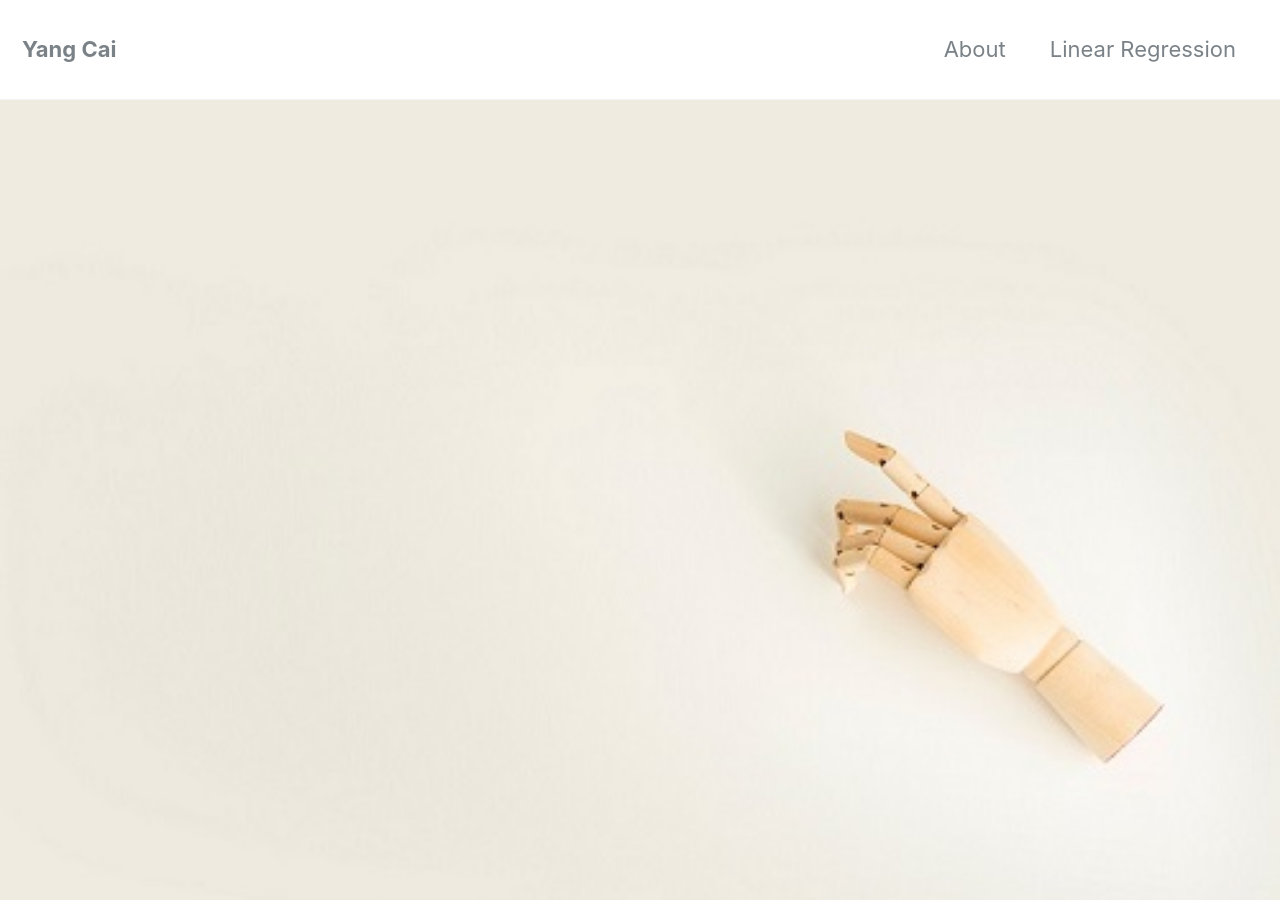
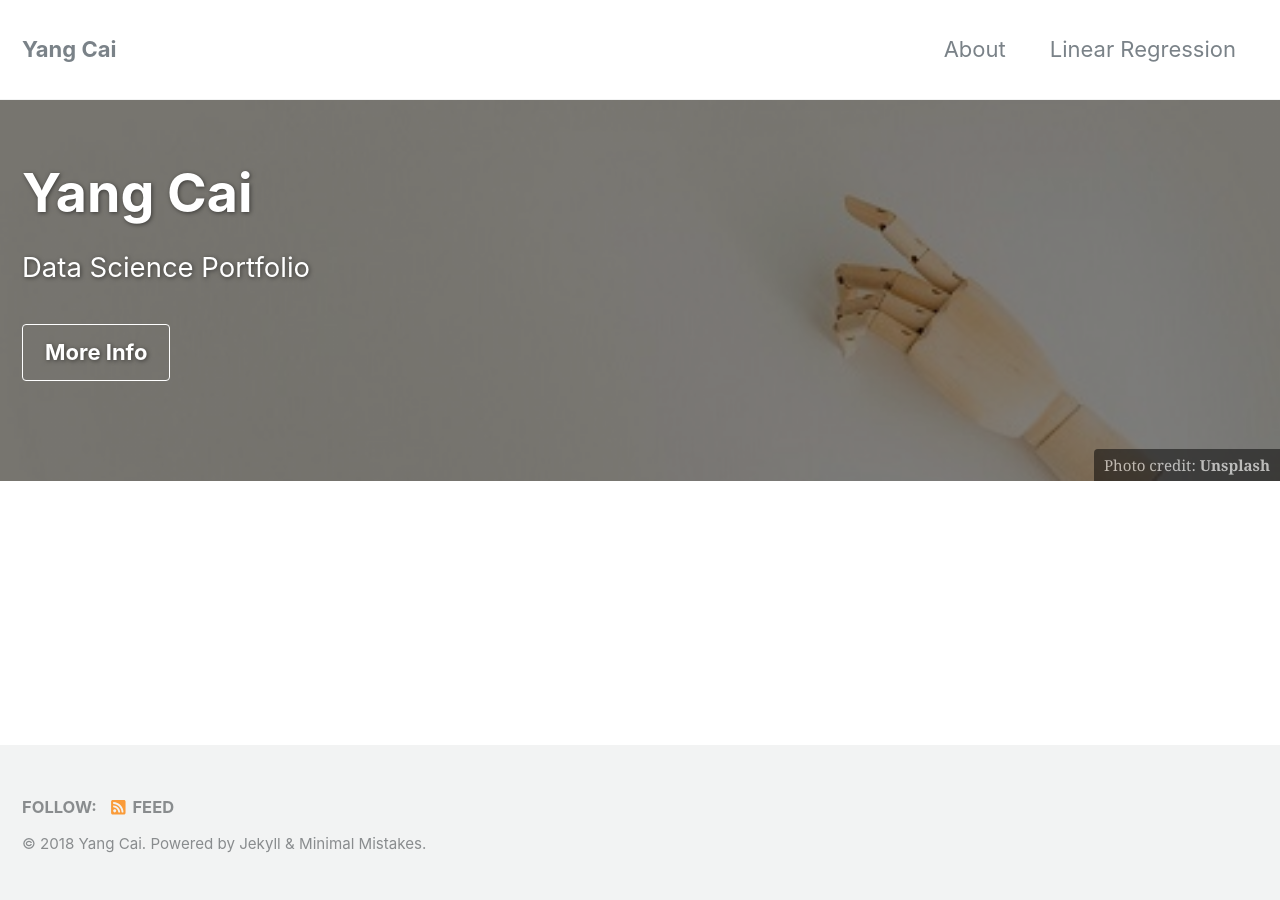
Before and after one commit to ladyissy/ladyissy.github.io, a Jekyll site: the page built from index.html, in a window 1280 px wide and 900 px high. Built offline with Jekyll 4.4.1, drawn with Linux system fonts in a browser that asks for light colours; nearby versions of some CDN libraries; the list of posts is cut into pages by our own code; some of the changed text lies outside the part shown.

Commit message:
commit 26

```diff
--- a/index.html
+++ b/index.html
@@ -1,6 +1,11 @@
 ---
-layout: single
+layout: splash
 author_profile: true
+excerpt: "Data Science Portfolio"
 header:
-  image: "/images/hand.jpg"
+  overlay_image: "/images/hand.jpg"
+  overlay_filter: 0.5 # same as adding an opacity of 0.5 to a black background
+  caption: "Photo credit: [**Unsplash**](https://unsplash.com)"
+  cta_label: "More Info"
+  cta_url: "https://unsplash.com"
 ---
```
